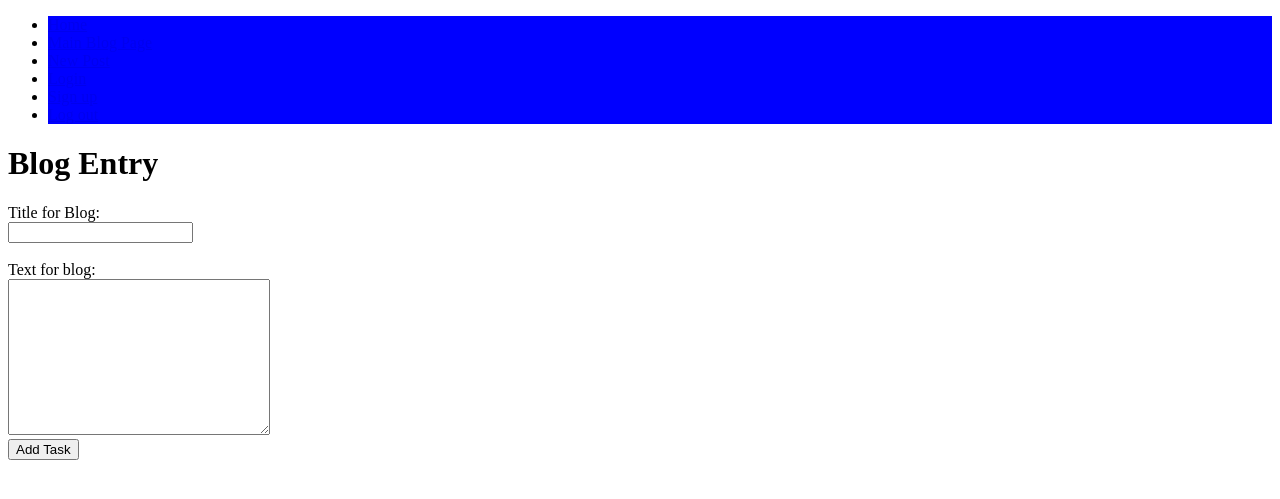
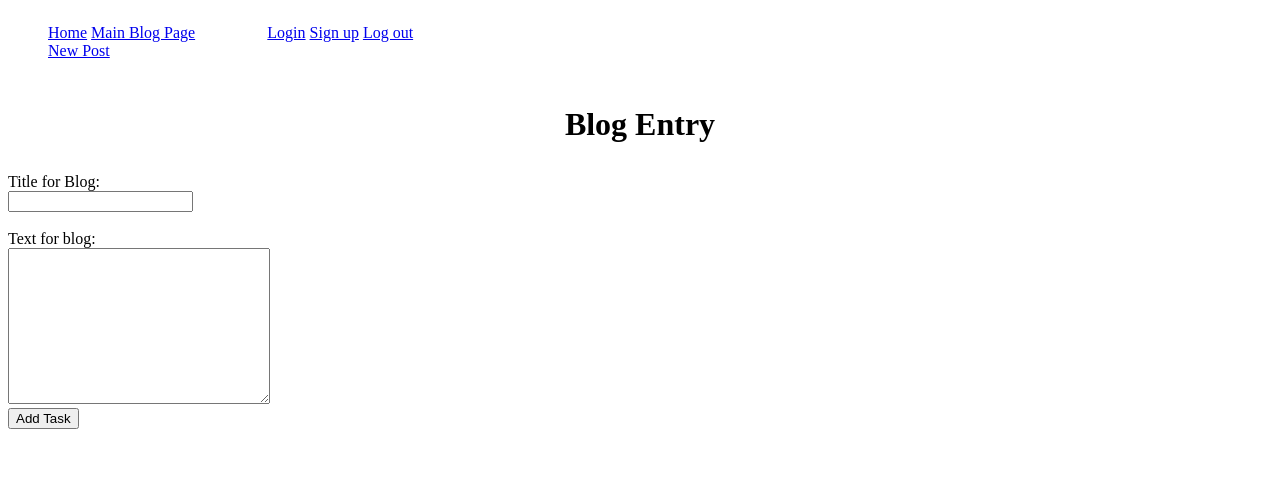
Before and after one commit to iVictor-Git/blogz, a Flask app: page /newpost in a window 1280 px wide. Shown: the top 499 px of the page. Run offline with Flask 2, Linux system fonts and the light colour scheme; the visitor is signed in with stand-in values (Sample User, id 1); data comes from the database, SQL or seed files in the repository.

Commit message:
Bug relating to linking css persisting and nothing can be done about it for now, commiting for now and later possibly revisiting (highly doubt it)

```diff
--- a/main.py
+++ b/main.py
@@ -146,7 +146,7 @@
 @app.route('/logout')
 def logout():
     del session['username']
-    redirect('/blog')
+    return redirect('/blog')
 
 if __name__ == '__main__':
     app.run()
--- a/static/css/index.css
+++ /dev/null
@@ -1,12 +0,0 @@
-/* .error {
-    color: red;
-}
-
-.blog-titles {
-    margin: 30px auto;
-    text-align: center;
-} */
-
-li {
-    background-color: blue;
-}
--- /dev/null
+++ b/static/css/style.css
@@ -0,0 +1,26 @@
+nav ul li{
+    display: inline-block;
+    list-style: none;
+}
+
+.error {
+    color: red;
+}
+
+.blog-titles {
+    margin: 30px auto;
+    text-align: center;
+}
+
+.clear {
+    clear: both;
+}
+
+.flex-nav {
+    display: inline-flex;
+}
+
+.flex-section {
+    display: flex;
+    width: 50%;
+}
--- a/templates/base.html
+++ b/templates/base.html
@@ -2,20 +2,28 @@
 <html>
     <head>
         <title>{{title}}</title>
-        <link rel="stylesheet" type="text/css" href="{{url_for('static',filename='css/index.css')}}">
+        <link rel="stylesheet" type="text/css" href="{{url_for('static', filename='css/style.css')}}">
     </head>
 <body>
-    <nav>
+
+    <!-- TODO figure out why css doesn't automatically being re-applied -->
+    <nav class="flex-nav">
+        <section class="flex-section">
             <ul>
                 <li><a href="/">Home</a></li>
-            <li><a href="/blog" class="error">Main Blog Page</a></li>
+                <li><a href="/blog">Main Blog Page</a></li>
                 <li><a href="/newpost">New Post</a></li>
+            </ul>
+        </section>
+        <section class="flex-section">
+            <ul>
                 <li><a href="/login">Login</a></li>
                 <li><a href="/signup">Sign up</a></li>
-            <li><a href="/logout">Log out</a>
-            </li>
+                <li><a href="/logout">Log out</a></li>
             </ul>
+        </section>
     </nav>
+    <div class="clear"></div>
 
     {% with messages = get_flashed_messages(with_categories=True) %}
     {% if messages|length != 0 %}
```
Lines whose indentation alone changed are shown as unchanged.
